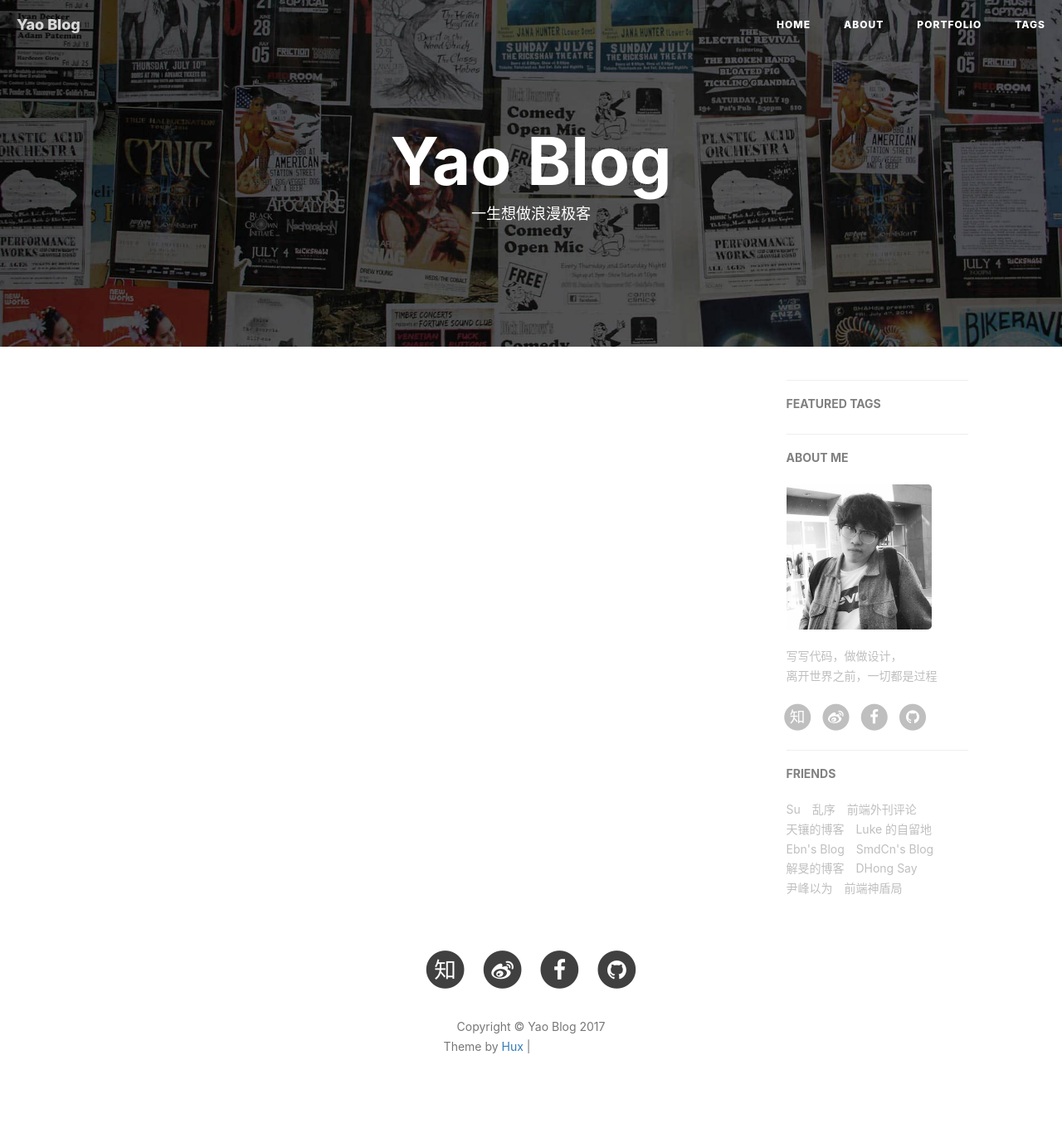
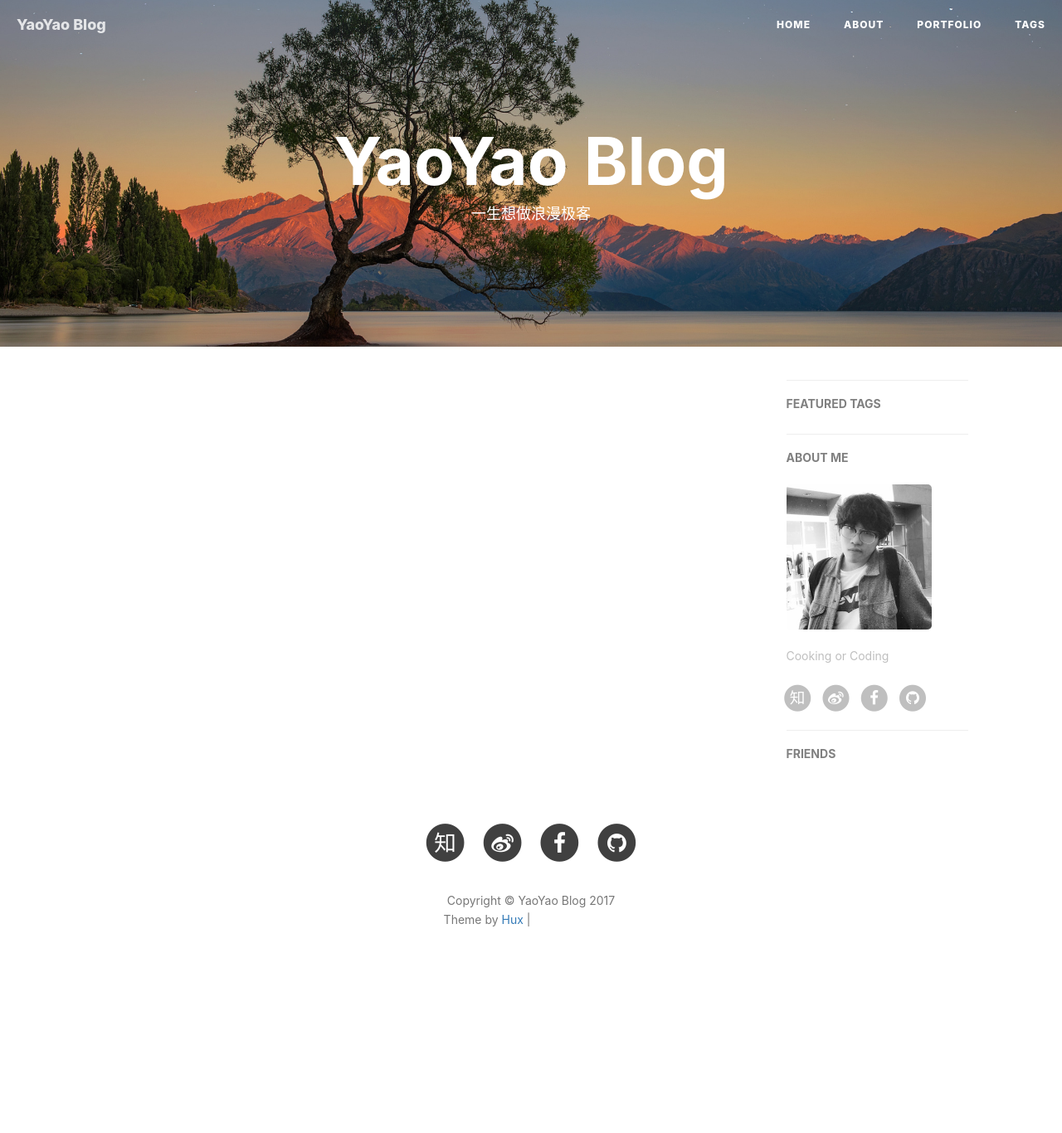
Before and after one commit to mearshen/mearshen.github.io, a Jekyll site: the page built from index.html, in a window 1280 px wide. Shown: the whole page at 83% size. Built offline with Jekyll 4.4.1, drawn with Linux system fonts in a browser that asks for light colours; nearby versions of some CDN libraries; the list of posts is cut into pages by our own code; comment, search, counter and statistics services are not loaded; after the commit the page ends 1213 px from its top, so only the background shows below that; grey boxes are pictures that could not be loaded.

Commit message:
修改首页和部分图片

```diff
--- a/_config.yml
+++ b/_config.yml
@@ -1,22 +1,22 @@
 # Site settings
-title: Yao Blog
-SEOTitle: 刘要的博客 | Yao Blog
+title: YaoYao Blog
+SEOTitle: YaoYao的博客 | YaoYao Blog
 header-img: img/home-bg.jpg
 email: mearshen@gmail.com
-description: "关于前端与设计、黑客与画家 | 黄玄，Web & Mobile Lover，Front-End Engineer，UX Designer | 这里是 @Hux黄玄 的个人博客，与你一起发现更大的世界。"
-keyword: "黄玄, Hux黄玄, Hux, 鬼栈, huxpro, @huxpro, 黄玄的博客, Hux Blog, 博客, 个人网站, 互联网, 前端, 设计, 产品, 肖玉, Lynn, 肖玉的男朋友"
-url: "https://huangxuan.me"              # your host, for absolute URL
+description: "Recording Life"
+keyword: "YaoLiu, striveryao, mearshen, 机器人, VR, YaoYao"
+url: "mearshen.github.io"              # your host, for absolute URL
 baseurl: ""                             # for example, '/blog' if your blog hosted on 'host/blog'
 
 
 
 # SNS settings
 RSS: false
-weibo_username:     huxpro
-zhihu_username:     huxpro
-github_username:    huxpro
-#twitter_username:  huxpro
-facebook_username:  huxpro
+weibo_username:     striveryao
+zhihu_username:     YaoYao
+github_username:    mearshen
+#twitter_username:
+facebook_username:  YaoLiu
 # linkedin_username:  firstname-lastname-idxxxx
 
 
@@ -51,7 +51,7 @@ kramdown:
 #disqus_username: _your_disqus_short_name_
 
 # Duoshuo settings
-duoshuo_username: huxblog
+duoshuo_username: YaoYao
 # Share component is depend on Comment so we can NOT use share only.
 duoshuo_share: true                     # set to false if you want to use Comment without Sharing
 
@@ -63,14 +63,14 @@ duoshuo_share: true                     # set to false if you want to use Commen
 # ba_track_id: [your track id]
 
 # Google Analytics
-ga_track_id: 'UA-49627206-1'            # Format: UA-xxxxxx-xx
-ga_domain: huangxuan.me
+#ga_track_id: 'UA-49627206-1'            # Format: UA-xxxxxx-xx
+#ga_domain: auto
 
 
 
 # Sidebar settings
 sidebar: true                           # whether or not using Sidebar.
-sidebar-about-description: "写写代码，做做设计，<br>离开世界之前，一切都是过程"
+sidebar-about-description: "Cooking or Coding"
 sidebar-avatar: /img/avatar-hux.jpg      # use absolute URL, seeing it's used in both `/` and `/about/`
 
 
@@ -89,38 +89,5 @@ service-worker: true
 
 # Friends
 friends: [
-    {
-        title: "Su",
-        href: "http://su.gallery/"
-    },{
-        title: "乱序",
-        href: "http://mida.re/"
-    },{
-        title: "前端外刊评论",
-        href: "http://qianduan.guru/"
-    },{
-        title: "天镶的博客",
-        href: "http://lingyu.wang/"
-    },{
-        title: "Luke 的自留地",
-        href: "http://hmqk1995.github.io"
-    },{
-        title: "Ebn's Blog",
-        href: "http://ebnbin.com/"
-    },{
-        title: "SmdCn's Blog",
-        href: "http://blog.smdcn.net"
-    },{
-        title: "解旻的博客",
-        href: "http://xieminis.me/"
-    },{
-        title: "DHong Say",
-        href: "http://dhong.co"
-    },{
-        title: "尹峰以为",
-        href: "http://ingf.github.io/"
-    },{
-        title: "前端神盾局",
-        href: "http://wepiaofei.github.io/blog/"
-    }
+
 ]
```
Also changed, not shown: img/LBJ.JPG (added), img/LBJ_avatar.jpg (added), img/Yao.JPG (added), img/avatar-Yao.jpg (added), img/home-bg.jpg.
